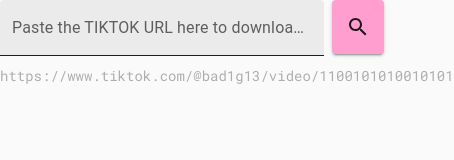
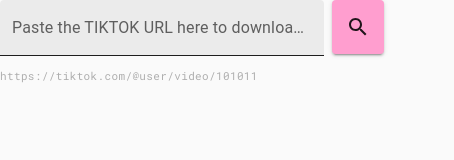
Before and after one commit to vah7id/gettiktokvideo, a Next.js app: page /components/SearchInput in a window 390 px wide. Shown: the top 160 px of the page, 454 px wide, since content can reach past the window. Built offline with nearby package versions, Linux system fonts and the light colour scheme.

Commit message:
mobile friendly styles

```diff
--- a/pages/components/SearchInput.js
+++ b/pages/components/SearchInput.js
@@ -136,8 +136,8 @@
 
 
                 <Box sx={{ width: '100%', mt: '10px', opacity: '0.3', fontSize: '14px' }}>
-                    <Typography variant="subtitle">
-                     https://www.tiktok.com/@bad1g13/video/1100101010010101
+                    <Typography noWrap variant="caption" style={{fontSize:'11px'}}>
+                     https://tiktok.com/@user/video/101011
                     </Typography>
                 </Box>
                 {(isFetching) && <Box sx={{ width: '100%', mt: '15px' }}>
@@ -167,8 +167,8 @@
                             </Typography>
                         </CardContent>
                         <Box sx={{ display: 'block', pl: 1, pb: 1 }}>
-                            <Button onClick={() => handleDownload(downloadedData.nowm)} size="small" sx={{mb: 2, ml: 1, minWidth: '300px'}}startIcon={<VideoFileOutlined />} variant={"contained"}>Download Video Without Watermark</Button>
-                            <Button color={'info'} onClick={() => handleDownload(downloadedData.music)} size="small" sx={{mb: 2, ml: 1,minWidth: '300px'}} startIcon={<MicRounded />} variant={"outlined"}>Download Music Only (Audio MP3)</Button>
+                            <Button onClick={() => handleDownload(downloadedData.nowm)} size="small" sx={{mb: 2, ml: 1, minWidth: '300px'}}startIcon={<VideoFileOutlined />} variant={"contained"}>Download Without Watermark</Button>
+                            <Button color={'info'} onClick={() => handleDownload(downloadedData.music)} size="small" sx={{mb: 2, ml: 1,minWidth: '300px'}} startIcon={<MicRounded />} variant={"outlined"}>Download Music Only (MP3)</Button>
                             <Button color={'info'} onClick={() => handleDownload(downloadedData.wm)} size="small" sx={{mb: 2, ml: 1, minWidth: '300px'}} startIcon={<VideoFileOutlined />} variant={"outlined"}>Download Video With Watermark</Button>
                             <Divider sx={{ opacity: 0.5 , mt: 2}}>
                             </Divider>
```
